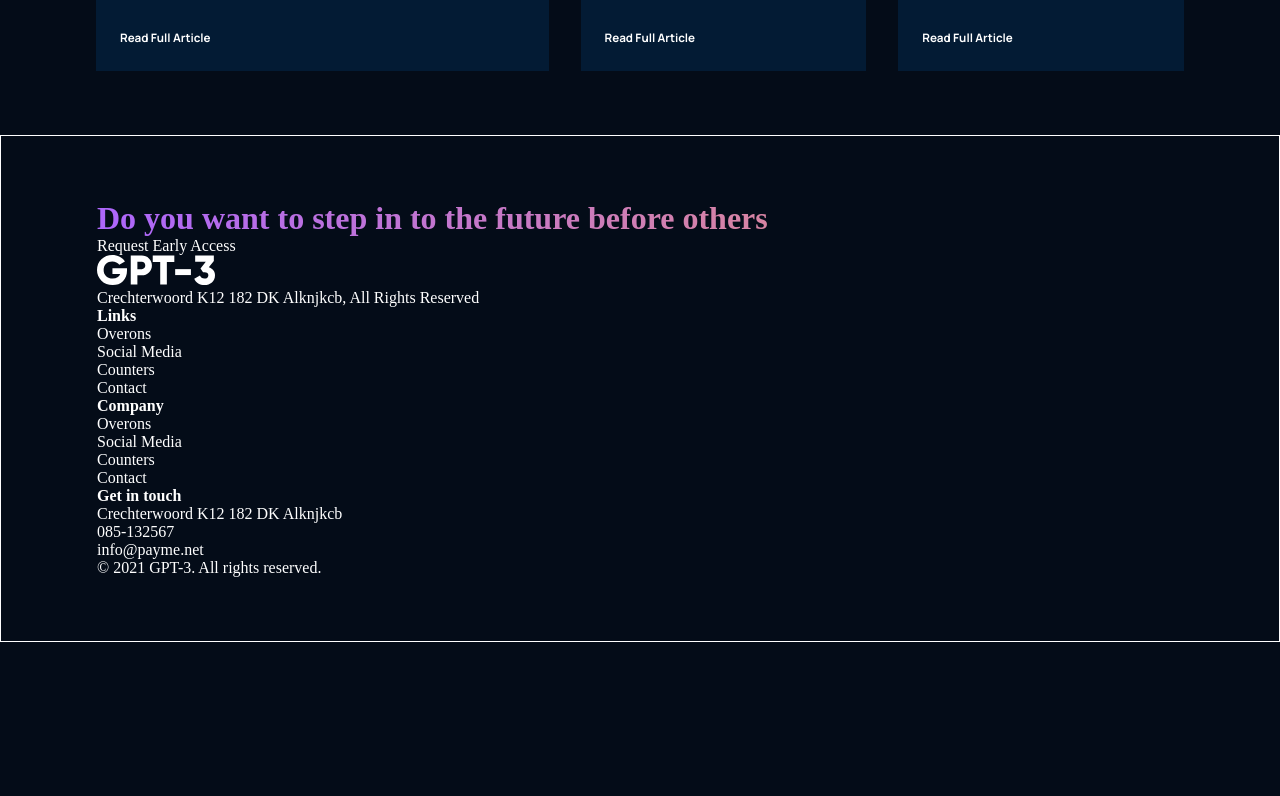
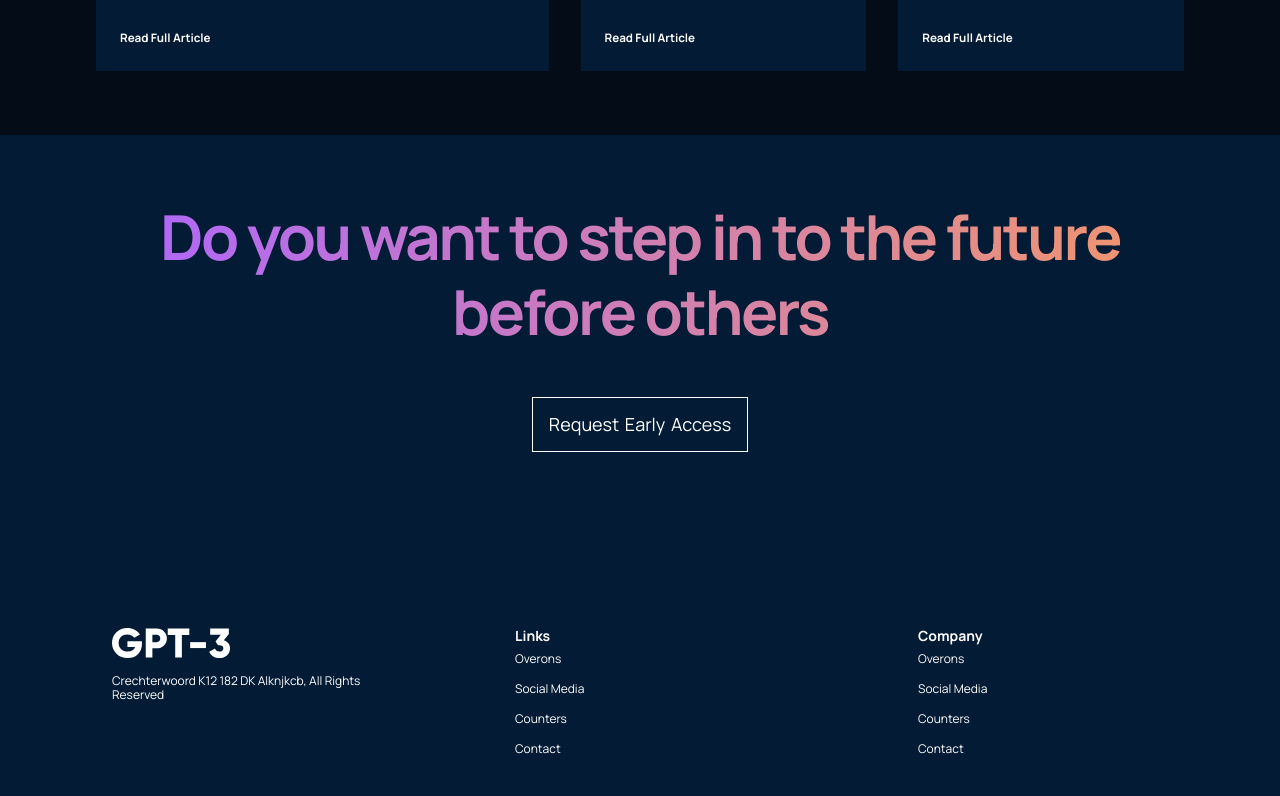
Before and after one commit to BayajidAlam/gpt3-with-react, a React (Create React App) app: page / in a window 1280 px wide. Shown: the part 4120-4916 px from the top of the page. Before the commit the page ends 4762 px from the top, so only its background shows below. Built offline with nearby package versions, Linux system fonts and the light colour scheme.

Commit message:
footer done

```diff
--- a/src/containers/footer/Features.css
+++ b/src/containers/footer/Features.css
@@ -1,7 +1,116 @@
-.gpt3__footer{
-  border: 1px solid white;
-  color: white;
+.gpt3__footer {
+  display: flex;
+  flex-direction: column;
+  justify-content: center;
+  align-items: center;
 
+  background: var(--color-footer);
+}
+
+.gpt3__footer-heading {
+  width: 100%;
+  text-align: center;
+
+  margin-bottom: 3rem;
+}
+
+.gpt3__footer-heading h1 {
+  font-family: var(--font-family);
+  font-weight: 800;
+  font-size: 62px;
+  line-height: 75px;
+  text-align: center;
+  letter-spacing: -0.04em;
+}
+
+.gpt3__footer-btn {
+  display: flex;
+  justify-content: center;
+  align-items: center;
+
+  padding: 1rem;
+  border: 1px solid #fff;
+  text-align: center;
+
+  margin-bottom: 10rem;
+}
+
+.gpt3__footer-btn p {
+  box-sizing: border-box;
+  font-family: var(--font-family);
+  font-size: 18px;
+  line-height: 21px;
+  color: #ffffff;
+  word-spacing: 2px;
+}
+
+.gpt3__footer-links {
+  display: flex;
+  justify-content: space-between;
+  align-items: flex-start;
+  flex-wrap: wrap;
+  flex-direction: row;
+
+  width: 100%;
+  text-align: left;
+}
+
+.gpt3__footer-links div {
+  width: 250px;
+  margin: 1rem;
+}
+
+.gpt3__footer-links_logo {
   display: flex;
   flex-direction: column;
 }
+
+.gpt3__footer-links_logo img {
+  width: 118px;
+  height: 30px;
+
+  margin-bottom: 1rem;
+}
+
+.gpt3__footer-links_logo p {
+  font-family: var(--font-family);
+  font-size: 12px;
+  line-height: 14px;
+  color: #ffffff;
+}
+
+.gpt3__footer-links_div {
+  display: flex;
+  justify-content: flex-start;
+  flex-direction: column;
+}
+
+.gpt3__footer-links_div h4 {
+  font-family: var(--font-family);
+  font-size: 14px;
+  line-height: 16px;
+  color: #ffffff;
+}
+
+.gpt3__footer-links_div p {
+  font-family: var(--font-family);
+  font-size: 12px;
+  line-height: 14px;
+  color: #ffffff;
+
+  margin: 0.5rem 0;
+  cursor: pointer;
+}
+
+.gpt3__footer-copyright {
+  margin-top: 2rem;
+  text-align: center;
+  width: 100%;
+}
+
+.gpt3__footer-copyright p {
+  font-family: var(--font-family);
+  font-size: 12px;
+  line-height: 14px;
+  color: #ffffff;
+}
```
